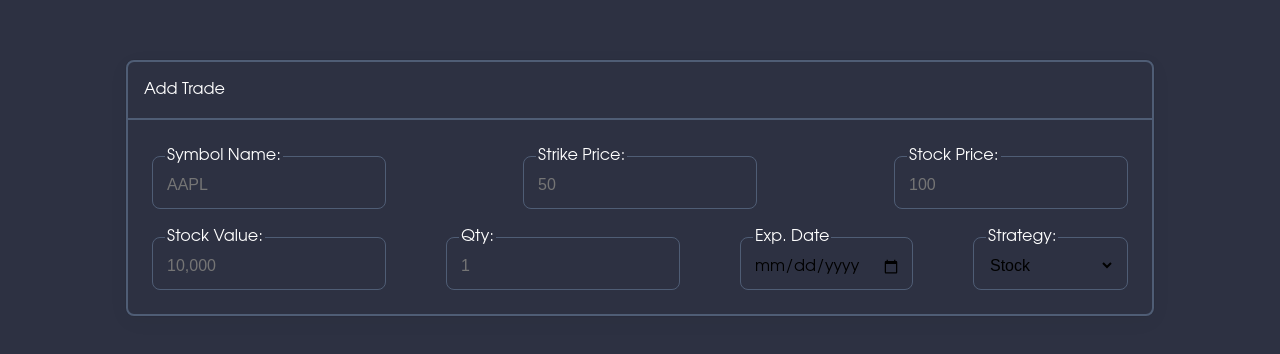
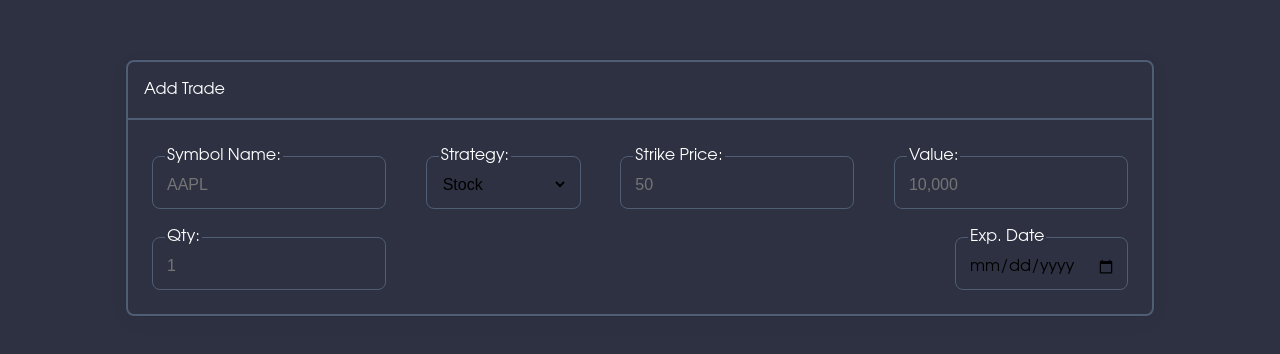
Before and after one commit to Byron-david/Option-Website, a React (Vite) app: page / in a window 1280 px wide. Shown: the part 212-566 px from the top of the page. Built offline with nearby package versions, Linux system fonts and the light colour scheme.

Commit message:
Added funtionality for additional strikes with different selections from StrategiesDropdown

```diff
--- a/src/App.jsx
+++ b/src/App.jsx
@@ -3,8 +3,7 @@ import './App.css'
 import TextInput from './components/TextInput.jsx'
 import DateInput from './components/DateInput.jsx'
 // import DropdownInput from './components/DropdownInput.jsx'
-import Strategies from './components/StrategiesDropdown.jsx'
-import StrikePriceInput from './components/StrikePriceInput.jsx'
+import StrategiesDropdown from './components/StrategiesDropdown.jsx'
 
 function App() {
 
@@ -13,14 +12,13 @@ function App() {
       <div id="addTrade">
         <div id="addTradeTitle">Add Trade</div>
         <div id="addTradeBody">
-          {/* <Strategies htmlFor="strategyInput" name="strategyInput" id="strategyInput" text="Strategy:" /> */}
           <TextInput placeholder="AAPL" maxLength="4" id="stockSymbol" name="stockSymbol" htmlFor="stockSymbol" text="Symbol Name:" />
-          <TextInput placeholder="50" inputType="number" id="strikePrice" name="strikePrice" htmlFor="strikePrice" text="Strike Price:" />
-          <TextInput placeholder="100" inputType="number" iid="stockPrice" name="stockPrice" htmlFor="stockPrice" text="Stock Price:" />
-          <TextInput placeholder="10,000" inputType="number" iid="stockValue" name="stockValue" htmlFor="stockValue" text="Stock Value:" />
+          <StrategiesDropdown htmlFor="strategyInput" name="strategyInput" id="strategyInput" text="Strategy:" />
+          {/* <TextInput placeholder="50" inputType="number" id="strikePrice" name="strikePrice" htmlFor="strikePrice" text="Strike Price:" /> */}
+          {/* <TextInput placeholder="100" inputType="number" id="stockPrice" name="stockPrice" htmlFor="stockPrice" text="Stock Price:" /> */}
+          <TextInput placeholder="10,000" inputType="number" id="stockValue" name="stockValue" htmlFor="stockValue" text="Value:" />
           <TextInput placeholder="1" id="quantityValue" inputType="number" iname="quantityValue" htmlFor="quantityValue" text="Qty:" />
           <DateInput id="expDate" name="expDate" htmlFor="expDate" text="Exp. Date" />
-          <StrikePriceInput />
         </div>
       </div>
     </>
--- a/src/components/DropdownInput.jsx
+++ b/src/components/DropdownInput.jsx
@@ -9,24 +9,7 @@ function OptionItems(props) {
   );
 }
 
-// const ClientChoice = (props) => {
-//   const [selectedClient,setSelectedClient] = useState([]);
-
-//   function handleSelectChange(event) {
-//       setSelectedClient(event.target.value);
-//   }
-
-//   return (
-//       <select value={selectedClient} onChange={handleSelectChange}>
-//           <option value="one">One</option>
-//           <option value="two">Two</option>
-//           <option value="three">Three</option>
-//       </select>
-//   )
-// }
-
-
-function DropdownInput( { name, id, padding, text, placeholder, htmlFor, items }) {
+function DropdownInput( { name, id, padding, text, placeholder, htmlFor, items, value, onChange }) {
   const inputStyle = {
     placeholder: placeholder,
     htmlFor: htmlFor,
@@ -37,9 +20,6 @@ function DropdownInput( { name, id, padding, text, placeholder, htmlFor, items }
     id: id
   }
 
-  // Controls state of input
-  const [textValue, setTextValue] = useState("Stock");
-
   return (
     <>
       <div>
@@ -48,8 +28,8 @@ function DropdownInput( { name, id, padding, text, placeholder, htmlFor, items }
           <legend>{text}</legend>
           <select
             style={inputStyle}
-            value={textValue}
-            onChange={(event) => setTextValue(event.target.value)}>
+            value={value}
+            onChange={onChange}>
             <OptionItems items={items}/>
           </select>
         </fieldset>
--- a/src/components/StrategiesDropdown.jsx
+++ b/src/components/StrategiesDropdown.jsx
@@ -1,8 +1,8 @@
 import { useState } from 'react'
+import TextInput from './TextInput.jsx'
 import DropdownInput from './DropdownInput.jsx'
 
 function Strategies(props) {
-
   const strategyNames = {
     "stock": "Stock",
     "singleOption": "Single Option",
@@ -15,10 +15,28 @@ function Strategies(props) {
     "ratio": "Ratio Spread"
   };
 
-
   return (
     <DropdownInput {...props} items={strategyNames}/>
   );
 }
 
-export default Strategies
+function StrategiesDropDown(props) {
+  const [strategyValue, setStrategyValue] = useState("Stock");
+
+  function handleChange(e) {
+    setStrategyValue(e.target.value);
+  }
+
+  if (strategyValue === "ironCondor" || strategyValue === "butterfly") {
+      return <Strategies {...props} textValue={strategyValue} onChange={handleChange} htmlFor="strategyInput" name="strategyInput" id="strategyInput" text="Strategy:" />
+  }
+
+  return (
+    <>
+      <Strategies {...props} onChange={handleChange} htmlFor="strategyInput" name="strategyInput" id="strategyInput" text="Strategy:" />
+      <TextInput placeholder="50" inputType="number" id="strikePrice" name="strikePrice" htmlFor="strikePrice" text="Strike Price:" />
+    </>
+  );
+}
+
+export default StrategiesDropDown
--- a/src/components/StrikePriceInput.jsx
+++ b/src/components/StrikePriceInput.jsx
@@ -1,20 +1,44 @@
 import { useState } from 'react'
-import Strategies from './StrategiesDropdown.jsx'
+import TextInput from './TextInput.jsx'
+import DropdownInput from './DropdownInput.jsx'
+
+function Strategies(props) {
+
+  const strategyNames = {
+    "stock": "Stock",
+    "singleOption": "Single Option",
+    "coveredCall": "Covered Call",
+    "verticalSpread": "Vertical Spread",
+    "strangle": "Strangle",
+    "straddle": "Straddle",
+    "ironCondor": "Iron Condor",
+    "butterfly": "Butterfly",
+    "ratio": "Ratio Spread"
+  };
+
+  return (
+    <DropdownInput {...props} items={strategyNames}/>
+  );
+}
 
 function StrikePriceInput(props) {
-  const strategyID = document.getElementById("strategyInput");
-  let value = props.textValue;
+  const [strategyValue, setStrategyValue] = useState("Stock");
 
-  console.log(value);
-  if (value === "Iron Condor") {
-    console.log("Iron Condor");
+  function handleChange(e) {
+    setStrategyValue(e.target.value);
+  }
+
+  if (strategyValue === "ironCondor" || strategyValue === "butterfly") {
+      return <Strategies {...props} textValue={strategyValue} onChange={handleChange} htmlFor="strategyInput" name="strategyInput" id="strategyInput" text="Strategy:" />
   }
 
   return (
-    <Strategies {...props} htmlFor="strategyInput" name="strategyInput" id="strategyInput" text="Strategy:" />
+    <>
+      <Strategies {...props} onChange={handleChange} htmlFor="strategyInput" name="strategyInput" id="strategyInput" text="Strategy:" />
+      <TextInput placeholder="50" inputType="number" id="strikePrice" name="strikePrice" htmlFor="strikePrice" text="Strike Price:" />
+    </>
+
   );
 }
 
-
-
 export default StrikePriceInput
```
